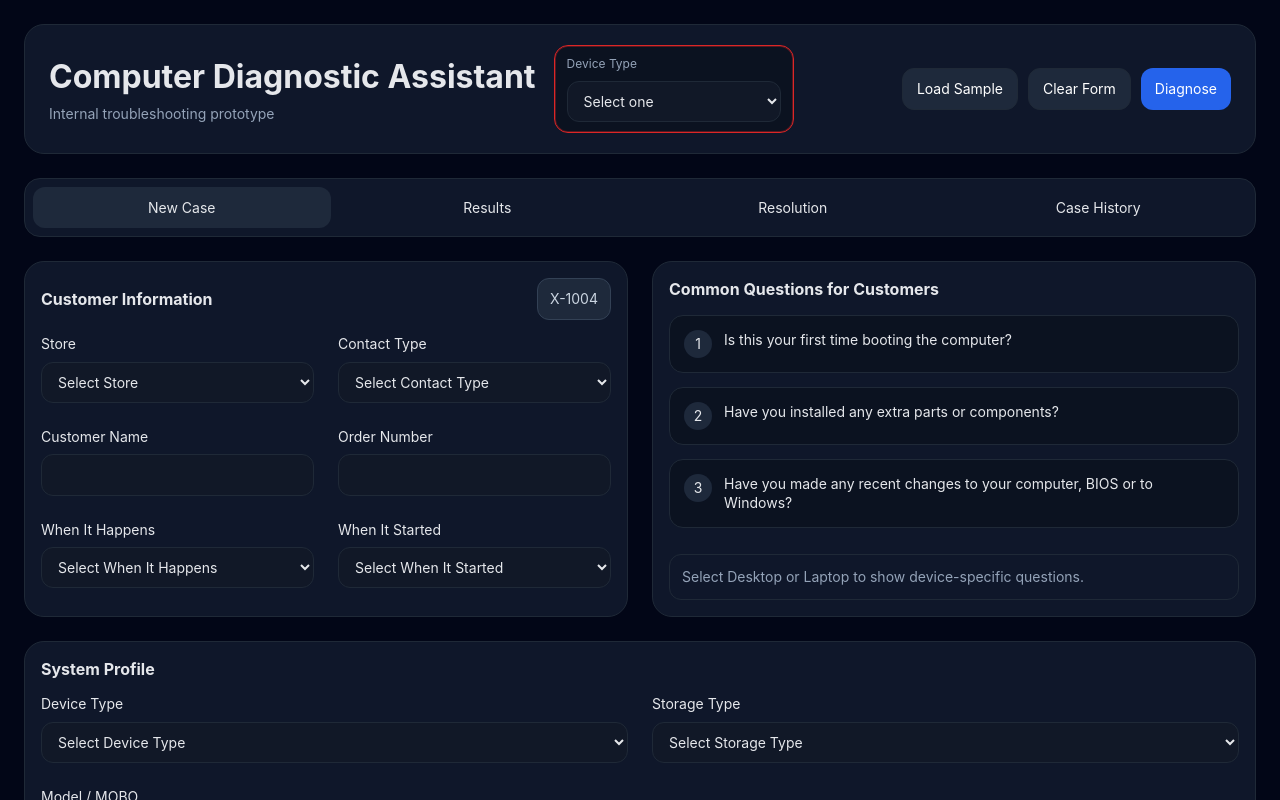
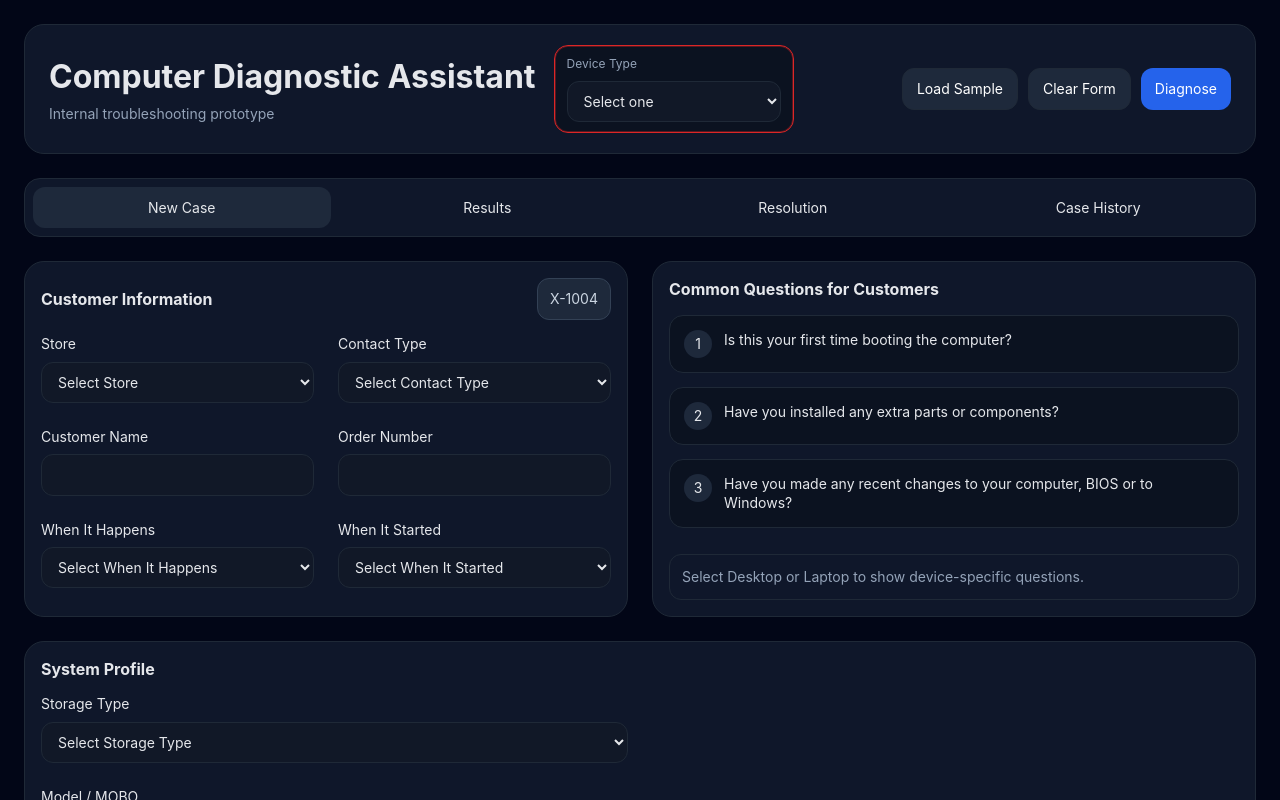
Before and after one commit to zediac41/computer-diagnostic-assistant, a React (Vite) app: page / in a window 1280 px wide. Shown: the top 800 px of the page. Built offline with nearby package versions, Linux system fonts and the light colour scheme.

Commit message:
Remove Device Type SelectField from SystemProfile
Removed Device Type SelectField from SystemProfile component.

```diff
--- a/src/components/SystemProfile.tsx
+++ b/src/components/SystemProfile.tsx
@@ -12,12 +12,6 @@ export function SystemProfile({
   return (
     <Card title="System Profile">
       <div className="grid two">
-        <SelectField
-          label="Device Type"
-          value={form.deviceType}
-          onChange={(v) => updateForm("deviceType", v)}
-          options={OPTIONS.deviceTypes}
-        />
         <SelectField
           label="Storage Type"
           value={form.storageType}
```
